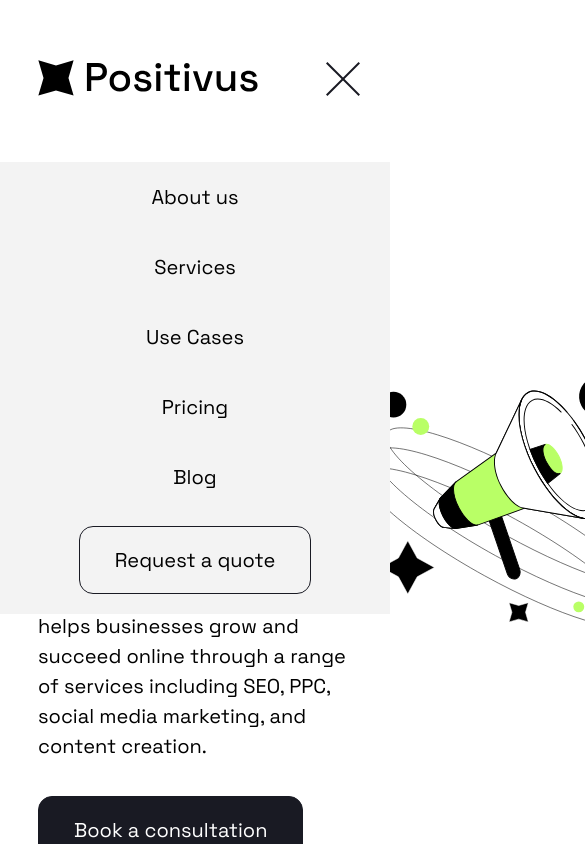
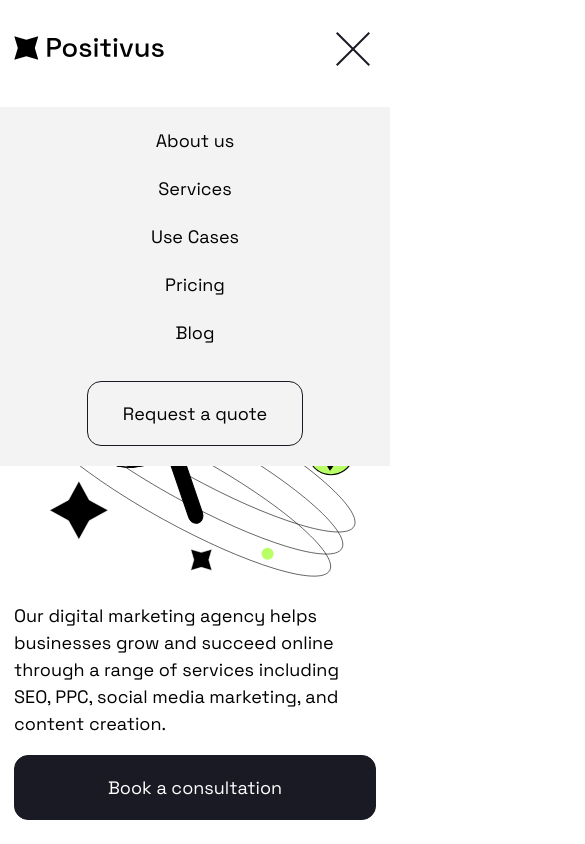
Before and after one commit to pkarpa/Positivus-build, a plain HTML site: page index.html in a window 390 px wide. Both pictures are taken after a click on the button 343 px from the left and 78 px from the top of the page. Shown: the top 844 px of the page, 585 px wide, since content can reach past the window. Drawn offline with Linux system fonts and the light colour scheme.

Commit message:
first-screen: mobile done

```diff
--- a/index.html
+++ b/index.html
@@ -6,8 +6,8 @@
     <meta name="theme-color" content="#188de7">
     <meta name="viewport" content="width=device-width,initial-scale=1,user-scalable=no" />
     <title>Positivus</title>
-    <link rel="icon" href="./assets/img/favicon.svg" sizes="any" type="image/svg+xml" />
-    <link rel="stylesheet" href="./assets/css/reset.min.css" />
+    <link rel="icon" href="/assets/img/favicon.svg" sizes="any" type="image/svg+xml" />
+    <link rel="stylesheet" href="/assets/css/reset.min.css" />
     <link rel="stylesheet" href="style.css" />
 </head>
 
@@ -16,7 +16,7 @@
     <header class="header">
         <di class="container">
             <a href="index.html" class="header-logo">
-                <img src="./assets/img/logo_dark.svg" alt="Positivus Logo" class="header-logo__img">
+                <img src="/assets/img/logo_dark.svg" alt="Positivus Logo" class="header-logo__img">
             </a>
 
             <div class="mobile-container">
@@ -47,10 +47,11 @@
                     <div class="first-screen-content">
                         <div class="first-screen-text">
                             <h1 class="first-screen-title">Navigating the digital landscape for success</h1>
+                            <img id="first-screen-mobile-img" src="./assets/img/first-screen-Illustration.svg" alt="First Screen Image" class="first-screen-img">
                             <p class="first-screen-subtitle">Our digital marketing agency helps businesses grow and succeed online through a range of services including SEO, PPC, social media marketing, and content creation.</p>
-                            <button class="btn btn-dark">Book a consultation</button>
+                            <button class="btn btn-dark first-screen-btn">Book a consultation</button>
                         </div>
-                        <img src="./assets/img/first-screen-Illustration.svg" alt="First Screen Image" class="first-screen-img">
+                        <img id="first-screen-desktop-img" src="./assets/img/first-screen-Illustration.svg" alt="First Screen Image" class="first-screen-img">
                     </div>
                     <div class="first-screen-logotypes">
                         <a href="#" class="first-screen-logotypes__link">
--- a/style.css
+++ b/style.css
@@ -1,20 +1,20 @@
 @font-face {
   font-family: "SpaceGrotesk";
-  src: url("./assets/fonts/SpaceGrotesk-Regular.ttf") format("TrueType");
+  src: url("/assets/fonts/SpaceGrotesk-Regular.ttf") format("TrueType");
   font-weight: 400;
   font-style: normal;
   font-display: swap;
 }
 @font-face {
   font-family: "SpaceGrotesk";
-  src: url("./assets/fonts/SpaceGrotesk-Medium.ttf") format("TrueType");
+  src: url("/assets/fonts/SpaceGrotesk-Medium.ttf") format("TrueType");
   font-weight: 500;
   font-style: normal;
   font-display: swap;
 }
 @font-face {
   font-family: "SpaceGrotesk";
-  src: url("./assets/fonts/SpaceGrotesk-Bold.ttf") format("TrueType");
+  src: url("/assets/fonts/SpaceGrotesk-Bold.ttf") format("TrueType");
   font-weight: 700;
   font-style: normal;
   font-display: swap;
@@ -258,13 +258,45 @@ header .btn-burger.active span:last-child {
   filter: none;
 }
 
+#first-screen-mobile-img {
+  display: none;
+}
+
+#first-screen-desktop-img {
+  display: block;
+}
+
 @media (min-width: 1025px) {
   .btn-burger {
     display: none;
   }
 }
+@media screen and (max-width: 1199px) {
+  .header .menu-list {
+    gap: 20px;
+  }
+}
 @media screen and (max-width: 1024px) {
-  .menu {
+  h1 {
+    font-size: 43px;
+  }
+  h2 {
+    font-size: 36px;
+  }
+  h3 {
+    font-size: 26px;
+  }
+  h4 {
+    font-size: 18px;
+  }
+  .btn {
+    font-size: 18px;
+  }
+  .header {
+    padding-top: 30px;
+    padding-bottom: 40px;
+  }
+  .header .menu {
     flex-direction: column;
     position: absolute;
     top: 0;
@@ -276,13 +308,58 @@ header .btn-burger.active span:last-child {
     visibility: hidden;
     transition: 0.3s;
   }
-  .menu.show {
-    top: 162px;
+  .header .menu.show {
+    top: 107px;
     transform: translate(0, 0);
     visibility: visible;
   }
-  .menu-list {
+  .header .menu-list {
     flex-direction: column;
+  }
+  .header .menu__link {
+    font-size: 18px;
+  }
+  .header .menu__link:hover {
+    font-size: 19px;
+  }
+  .header-logo__img {
+    max-width: 150px;
+  }
+  .first-screen-title {
+    margin-bottom: 18px;
+  }
+  .first-screen-text {
+    max-width: 100%;
+  }
+  .first-screen-subtitle {
+    font-size: 18px;
+    margin-bottom: 18px;
+  }
+  .first-screen-btn {
+    width: 100%;
+    justify-content: center;
+    font-size: 18px;
+  }
+  .first-screen-logotypes {
+    flex-wrap: wrap;
+  }
+  .first-screen-logotypes__img {
+    max-width: 120px;
+  }
+  .first-screen-content {
+    margin-bottom: 35px;
+  }
+  #first-screen-mobile-img {
+    display: block;
+    margin: 0 auto;
+  }
+  #first-screen-desktop-img {
+    display: none;
+  }
+}
+@media screen and (max-width: 575px) {
+  .container {
+    padding: 0 14px;
   }
 }
 /*# sourceMappingURL=style.css.map */
```
Also changed, not shown: assets/img/logo_dark_mobile.svg (added), style.min.css, 1 other file.
